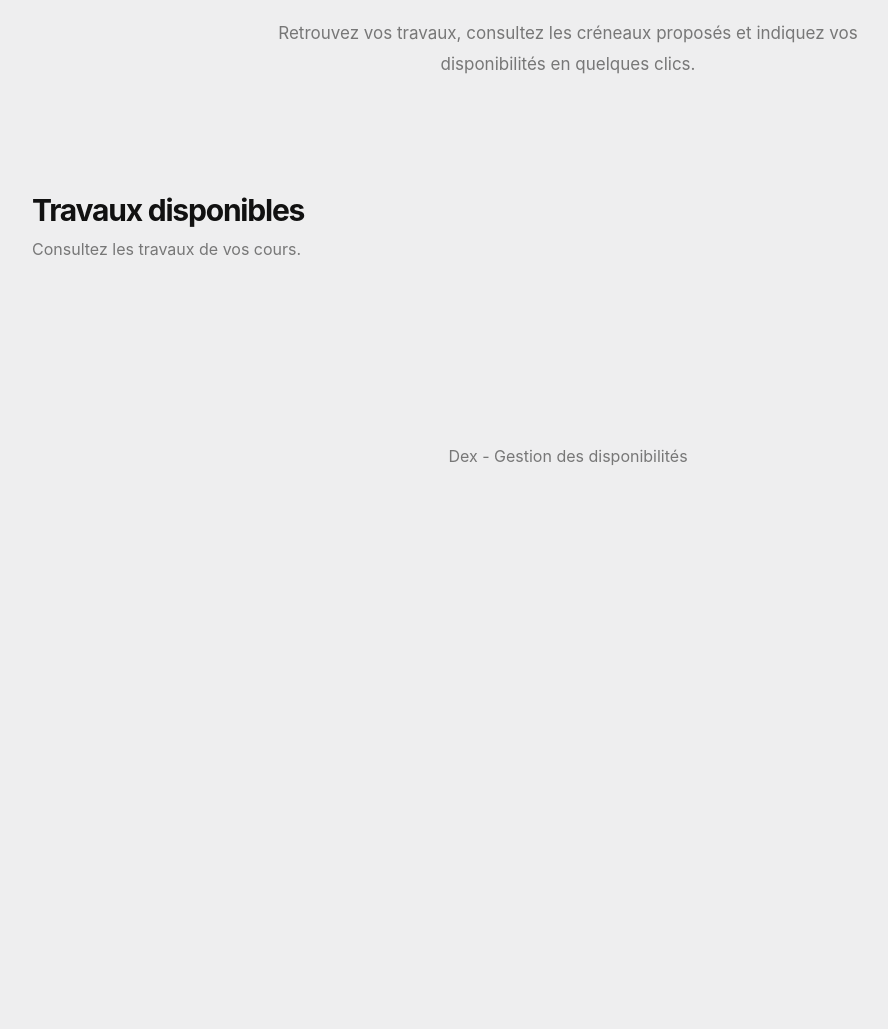
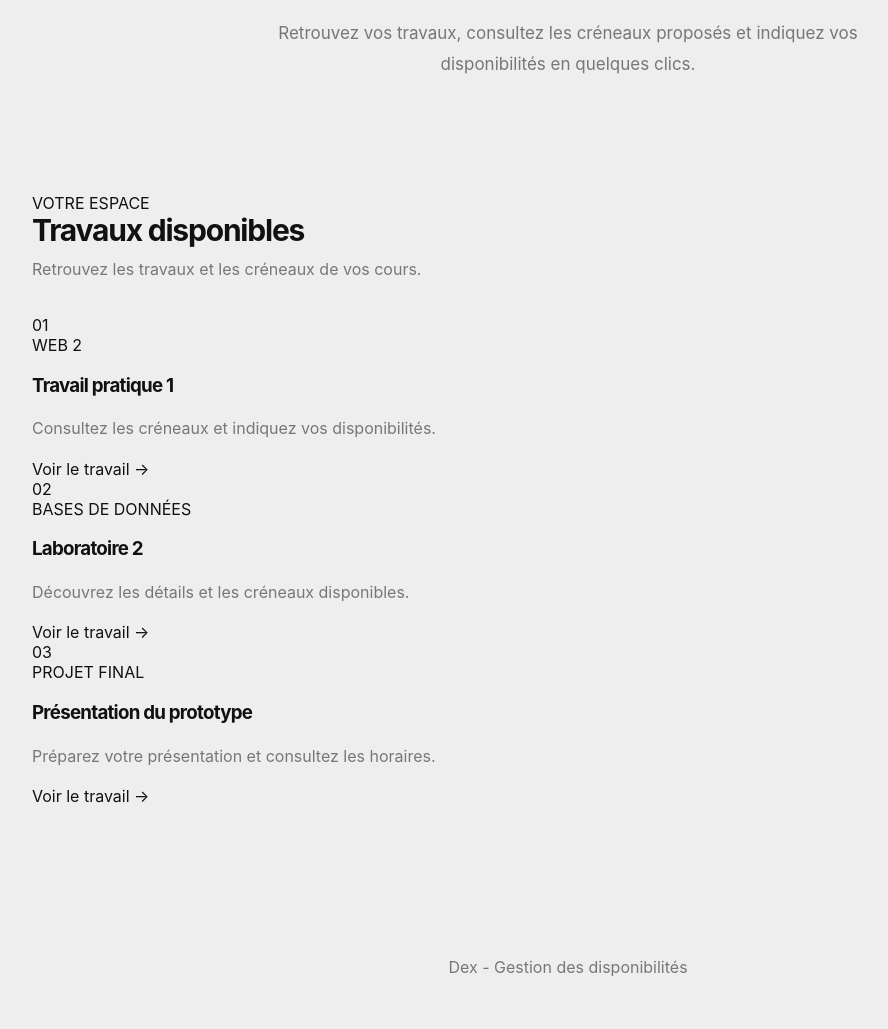
Before and after one commit to Sara-Belhadj/dex-fullstack, a PHP site: page / in a window 1280 px wide. Shown: the part 459-1488 px from the top of the page, without its empty margins (72-960 px from the left). Before the commit the page ends 924 px from the top, so only its background shows below. Run offline with PHP 8.4, Linux system fonts and the light colour scheme.

Commit message:
Add work cards

```diff
--- a/site/index.php
+++ b/site/index.php
@@ -38,11 +38,57 @@ $pageTitle = "Accueil - Dex";
 
         <section class="works-section">
             <div class="section-heading">
-                <h2>Travaux disponibles</h2>
-                <p>Consultez les travaux de vos cours.</p>
+                <div>
+                    <span class="section-label">VOTRE ESPACE</span>
+                    <h2>Travaux disponibles</h2>
+                    <p>Retrouvez les travaux et les créneaux de vos cours.</p>
+                </div>
             </div>
 
-            <div id="app"></div>
+            <div id="app">
+                <div class="works-grid">
+
+                    <article class="work-card">
+                        <div class="work-card-visual visual-blue">
+                            <span class="visual-symbol">01</span>
+                        </div>
+
+                        <div class="work-card-content">
+                            <span class="course-badge">WEB 2</span>
+                            <h3>Travail pratique 1</h3>
+                            <p>Consultez les créneaux et indiquez vos disponibilités.</p>
+                            <span class="work-card-link">Voir le travail →</span>
+                        </div>
+                    </article>
+
+                    <article class="work-card">
+                        <div class="work-card-visual visual-purple">
+                            <span class="visual-symbol">02</span>
+                        </div>
+
+                        <div class="work-card-content">
+                            <span class="course-badge">BASES DE DONNÉES</span>
+                            <h3>Laboratoire 2</h3>
+                            <p>Découvrez les détails et les créneaux disponibles.</p>
+                            <span class="work-card-link">Voir le travail →</span>
+                        </div>
+                    </article>
+
+                    <article class="work-card">
+                        <div class="work-card-visual visual-peach">
+                            <span class="visual-symbol">03</span>
+                        </div>
+
+                        <div class="work-card-content">
+                            <span class="course-badge">PROJET FINAL</span>
+                            <h3>Présentation du prototype</h3>
+                            <p>Préparez votre présentation et consultez les horaires.</p>
+                            <span class="work-card-link">Voir le travail →</span>
+                        </div>
+                    </article>
+
+                </div>
+            </div>
         </section>
     </main>
 
```
